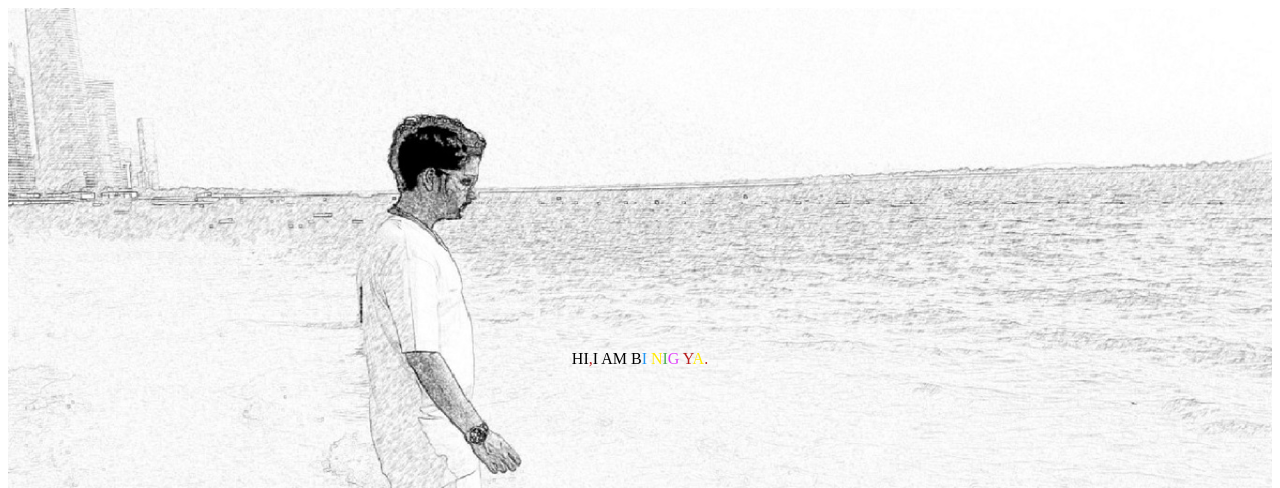
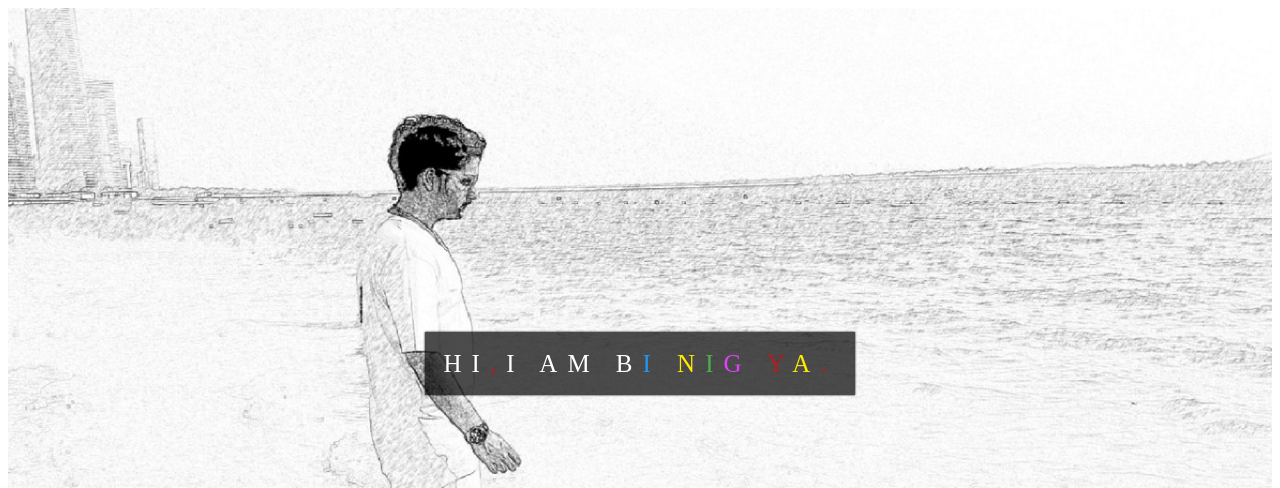
Before and after one commit to rageKing/rageKing.github.io, a plain HTML site: page index.html in a window 1280 px wide. Shown: the top 488 px of the page. Drawn offline with Linux system fonts and the light colour scheme; a web font is replaced by a local one.

Commit message:
Update index.html

```diff
--- a/index.html
+++ b/index.html
@@ -15,9 +15,9 @@
 <body>
 	<div class="parallax">
 		<div class="caption child">
-        		<div class="border">HI<span class="red">,</span>I AM B<span class="blue">I</span>
+        		<span class="border">HI<span class="red">,</span>I AM B<span class="blue">I</span>
         		<span class="yellow">N</span><span class="green">I</span><span class="purple">G</span>
-        		<span class="red">Y</span><span class="yellow">A</span><span class="red">.</span></div>
+        		<span class="red">Y</span><span class="yellow">A</span><span class="red">.</span></span>
 		</div>
 
   		<div id="icons">
```
